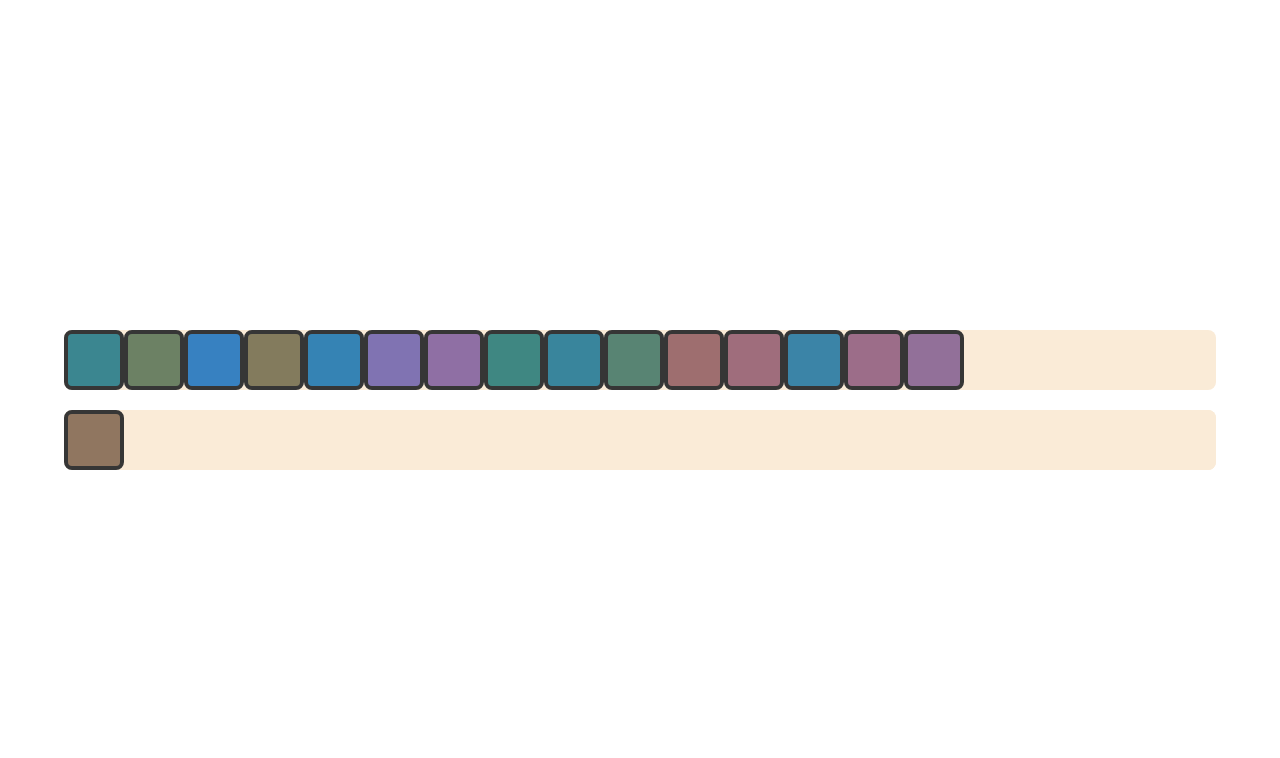
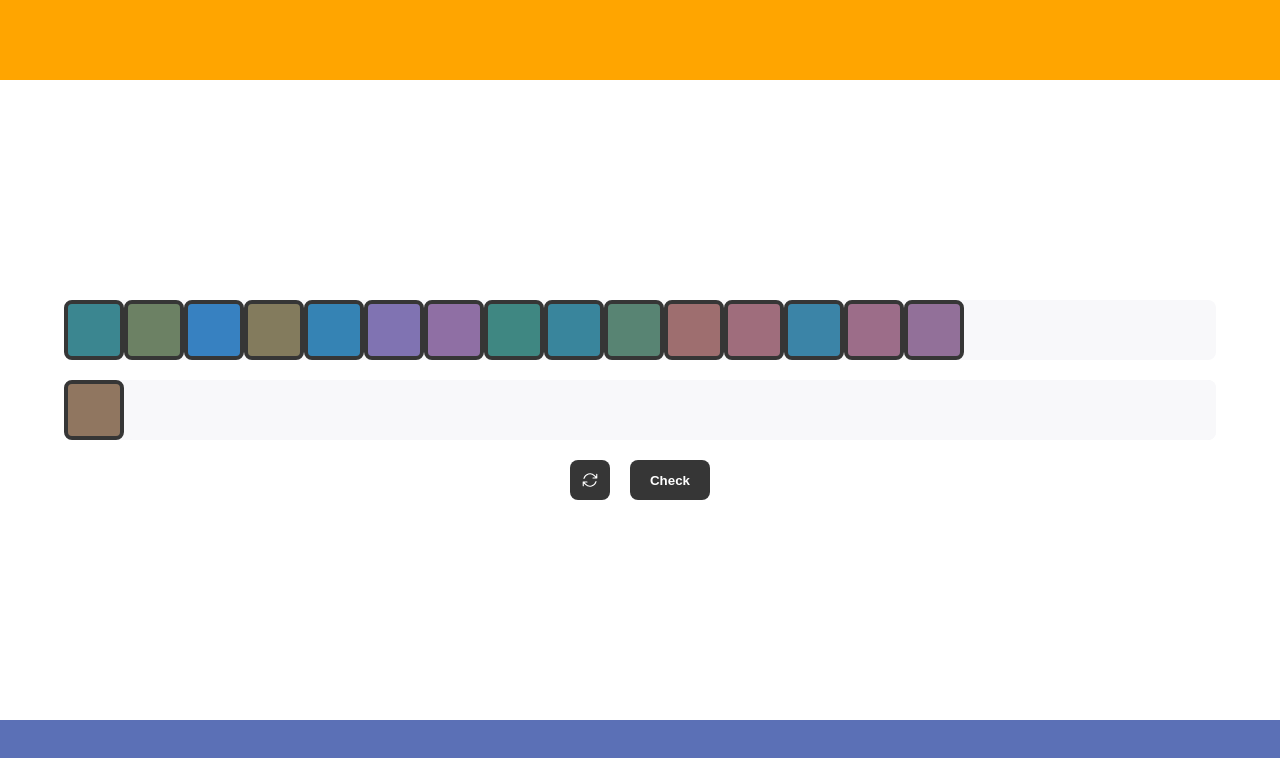
Before and after one commit to mbrydges/farnsworth-d-15-color-blind-test, a Next.js app: page / in a window 1280 px wide. Shown: the top 758 px of the page. Built offline with nearby package versions, Linux system fonts and the light colour scheme.

Commit message:
add layout

```diff
--- /dev/null
+++ b/src/app/components/Context.tsx
@@ -0,0 +1,103 @@
+'use client'
+import { initialData } from '../initialData.js'
+import { DragDropContext, DropResult } from 'react-beautiful-dnd'
+import { Colors, Rows } from '@/global.js'
+import List from './List'
+import { useState } from 'react'
+
+const shuffle = (array: string[]) => {
+  return array.sort(() => Math.random() - 0.5)
+}
+
+const initColor = (arrayStart: string[]) => {
+  shuffle((initialData.rows as Rows)['row-1'].colorIds)
+  const colorId = arrayStart[0]
+  const color = (initialData.colors as Colors)[colorId]
+  arrayStart.splice(0, 1)
+  return color.color
+}
+
+let color = initColor((initialData.rows as Rows)['row-1'].colorIds)
+
+export default function Context() {
+  const [state, setState] = useState(initialData)
+
+  const onDragEnd = (result: DropResult) => {
+    const { destination, source, draggableId } = result
+
+    if (!destination) {
+      return
+    }
+
+    if (
+      destination.droppableId === source.droppableId &&
+      destination.index === source.index
+    ) {
+      return
+    }
+
+    const start = (state.rows as Rows)[source.droppableId]
+    const finish = (state.rows as Rows)[destination.droppableId]
+
+    // Moving within same list
+    if (start == finish) {
+      const newColorIds = Array.from(start.colorIds)
+      newColorIds.splice(source.index, 1)
+      newColorIds.splice(destination.index, 0, draggableId)
+
+      const newRow = {
+        ...start,
+        colorIds: newColorIds,
+      }
+      const newState = {
+        ...state,
+        rows: {
+          ...state.rows,
+          [newRow.id]: newRow,
+        },
+      }
+      setState(newState)
+      return
+    }
+
+    // Moving from one list to another
+    const startColorIds = Array.from(start.colorIds)
+    startColorIds.splice(source.index, 1)
+    const newStart = {
+      ...start,
+      colorIds: startColorIds,
+    }
+    const finishColorIds = Array.from(finish.colorIds)
+    finishColorIds.splice(destination.index, 0, draggableId)
+    const newFinish = {
+      ...finish,
+      colorIds: finishColorIds,
+    }
+    const newState = {
+      ...state,
+      rows: {
+        ...state.rows,
+        [newStart.id]: newStart,
+        [newFinish.id]: newFinish,
+      },
+    }
+    setState(newState)
+    return
+  }
+
+  return (
+    <>
+      <DragDropContext onDragEnd={onDragEnd}>
+        <div className="list-container">
+          {state.rowOrder.map((rowId) => {
+            const row = (state.rows as Rows)[rowId]
+            const colors = row.colorIds.map(
+              (taskId: string) => (state.colors as Colors)[taskId]
+            )
+            return <List key={row.id} row={row} colors={colors} color={color} />
+          })}
+        </div>
+      </DragDropContext>
+    </>
+  )
+}
--- /dev/null
+++ b/src/app/components/Footer.tsx
@@ -0,0 +1,3 @@
+export default function Header() {
+  return <div className="footer"></div>
+}
--- /dev/null
+++ b/src/app/components/Header.tsx
@@ -0,0 +1,3 @@
+export default function Header() {
+  return <div className="header"></div>
+}
--- a/src/app/components/List.tsx
+++ b/src/app/components/List.tsx
@@ -1,12 +1,12 @@
 'use client'
 import Item from './Item'
-import { Column, Task } from '@/global'
+import { Color, Row } from '@/global'
 import dynamic from 'next/dynamic'
 
 interface Props {
   color: string
-  column: Column
-  tasks: Task[]
+  colors: Color[]
+  row: Row
 }
 
 const Droppable = dynamic(
@@ -17,19 +17,19 @@ const Droppable = dynamic(
   { ssr: false }
 )
 
-const List = ({ column, tasks, color }: Props) => {
+const List = ({ row, colors, color }: Props) => {
   return (
-    <Droppable droppableId={column.id} direction="horizontal">
+    <Droppable droppableId={row.id} direction="horizontal">
       {(provided) => (
         <>
-          {column.id === 'column-1' ? (
+          {row.id === 'row-1' ? (
             <div
               className="list"
               ref={provided.innerRef}
               {...provided.droppableProps}
             >
-              {tasks.map((task: any, index: number) => (
-                <Item key={task.id} task={task} index={index} />
+              {colors.map((color: any, index: number) => (
+                <Item key={color.id} color={color} index={index} />
               ))}
               {provided.placeholder}
             </div>
@@ -51,8 +51,8 @@ const List = ({ column, tasks, color }: Props) => {
                 ref={provided.innerRef}
                 {...provided.droppableProps}
               >
-                {tasks.map((task: any, index: number) => (
-                  <Item key={task.id} task={task} index={index} />
+                {colors.map((color: any, index: number) => (
+                  <Item key={color.id} color={color} index={index} />
                 ))}
                 {provided.placeholder}
               </div>
--- /dev/null
+++ b/src/app/components/Toolbar.tsx
@@ -0,0 +1,29 @@
+export default function Toolbar() {
+  return (
+    <div className="toolbar">
+      <button className="button-shuffle">
+        <svg
+          xmlns="http://www.w3.org/2000/svg"
+          fill="none"
+          viewBox="0 0 24 24"
+          strokeWidth="1.5"
+          stroke="currentColor"
+          style={{
+            display: 'grid',
+            justifyContent: 'center',
+            color: '#ffffff',
+            width: '18px',
+            margin: 'auto',
+          }}
+        >
+          <path
+            strokeLinecap="round"
+            strokeLinejoin="round"
+            d="M16.023 9.348h4.992v-.001M2.985 19.644v-4.992m0 0h4.992m-4.993 0 3.181 3.183a8.25 8.25 0 0 0 13.803-3.7M4.031 9.865a8.25 8.25 0 0 1 13.803-3.7l3.181 3.182m0-4.991v4.99"
+          />
+        </svg>
+      </button>
+      <button className="button-check">Check</button>
+    </div>
+  )
+}
--- a/src/app/globals.css
+++ b/src/app/globals.css
@@ -2,16 +2,36 @@ html,
 body {
   margin: 0;
   padding: 0;
-
   max-width: 100vw;
   height: 100vh;
-  display: grid;
-  align-items: center;
 }
 
-body {
+.header {
+  display: flex;
+  align-items: center;
+  height: 80px;
+  width: 100%;
+  background-color: orange;
+}
+
+.content {
+  display: flex;
+  flex-direction: column;
+  justify-content: center;
+  gap: 20px;
+  height: calc(100% - 160px);
   padding-left: 5vw;
   padding-right: 5vw;
+}
+
+.footer {
+  display: flex;
+  align-items: center;
+  position: fixed;
+  bottom: 0;
+  height: 80px;
+  width: 100%;
+  background-color: rgb(91, 112, 182);
 }
 
 .item {
@@ -27,13 +47,39 @@ body {
   display: flex;
   align-items: center;
   height: 60px;
-  max-width: 90vw;
   width: 100%;
-  background-color: antiquewhite;
   border-radius: 8px;
+  background-color: rgb(248, 248, 250);
 }
 
 .list-container {
   display: grid;
   gap: 20px;
 }
+
+.toolbar {
+  display: flex;
+  justify-content: center;
+  gap: 20px;
+  width: 100%;
+}
+
+.button-check,
+.button-shuffle {
+  border: none;
+  border-radius: 8px;
+  height: 40px;
+  width: fit-content;
+  background-color: #363636;
+  cursor: pointer;
+}
+
+.button-shuffle {
+  width: 40px;
+}
+
+.button-check {
+  color: white;
+  font-weight: 700;
+  width: 80px;
+}
--- /dev/null
+++ b/src/app/initialData.js
@@ -0,0 +1,32 @@
+export const initialData = {
+  colors: {
+    'color-1': { id: 'color-1', color: "#3781C1" },
+    'color-2': { id: 'color-2', color: "#3583B4" },
+    'color-3': { id: 'color-3', color: "#3B84A7" },
+    'color-4': { id: 'color-4', color: "#39859C" },
+    'color-5': { id: 'color-5', color: "#3B8690" },
+    'color-6': { id: 'color-6', color: "#3F8782" },
+    'color-7': { id: 'color-7', color: "#588473" },
+    'color-8': { id: 'color-8', color: "#6C8164" },
+    'color-9': { id: 'color-9', color: "#837B5D" },
+    'color-10': { id: 'color-10', color: "#907660" },
+    'color-11': { id: 'color-11', color: "#9E6E6F" },
+    'color-12': { id: 'color-12', color: "#9F6D7C" },
+    'color-13': { id: 'color-13', color: "#9C6D89" },
+    'color-14': { id: 'color-14', color: "#927099" },
+    'color-15': { id: 'color-15', color: "#8F6FA4" },
+    'color-16': { id: 'color-16', color: "#8073B2" }
+  },
+  rows: {
+    'row-1': {
+      id: 'row-1',
+      colorIds: ['color-1', 'color-2', 'color-3', 'color-4', 'color-5', 'color-6', 'color-7', 'color-8', 'color-9', 'color-10', 'color-11', 'color-12', 'color-13', 'color-14', 'color-15', 'color-16'],
+    },
+    'row-2': {
+      id: 'row-2',
+      colorIds: [],
+    },
+  },
+  // Facilitate reordering of columns
+  rowOrder: ['row-1', 'row-2']
+};
--- a/src/app/initialTasks.js
+++ /dev/null
@@ -1,32 +0,0 @@
-export const initialData = {
-  tasks: {
-    'task-1': { id: 'task-1', color: "#3781C1" },
-    'task-2': { id: 'task-2', color: "#3583B4" },
-    'task-3': { id: 'task-3', color: "#3B84A7" },
-    'task-4': { id: 'task-4', color: "#39859C" },
-    'task-5': { id: 'task-5', color: "#3B8690" },
-    'task-6': { id: 'task-6', color: "#3F8782" },
-    'task-7': { id: 'task-7', color: "#588473" },
-    'task-8': { id: 'task-8', color: "#6C8164" },
-    'task-9': { id: 'task-9', color: "#837B5D" },
-    'task-10': { id: 'task-10', color: "#907660" },
-    'task-11': { id: 'task-11', color: "#9E6E6F" },
-    'task-12': { id: 'task-12', color: "#9F6D7C" },
-    'task-13': { id: 'task-13', color: "#9C6D89" },
-    'task-14': { id: 'task-14', color: "#927099" },
-    'task-15': { id: 'task-15', color: "#8F6FA4" },
-    'task-16': { id: 'task-16', color: "#8073B2" }
-  },
-  columns: {
-    'column-1': {
-      id: 'column-1',
-      taskIds: ['task-1', 'task-2', 'task-3', 'task-4', 'task-5', 'task-6', 'task-7', 'task-8', 'task-9', 'task-10', 'task-11', 'task-12', 'task-13', 'task-14', 'task-15', 'task-16'],
-    },
-    'column-2': {
-      id: 'column-2',
-      taskIds: [],
-    },
-  },
-  // Facilitate reordering of columns
-  columnOrder: ['column-1', 'column-2']
-};
--- a/src/app/page.tsx
+++ b/src/app/page.tsx
@@ -1,119 +1,17 @@
-'use client'
-import { initialData } from './initialTasks.js'
-import { DragDropContext, DropResult } from 'react-beautiful-dnd'
-import { Columns, Tasks } from '@/global.js'
-import List from './components/List'
-import { useState } from 'react'
-
-const shuffle = (array: string[]) => {
-  return array.sort(() => Math.random() - 0.5)
-}
-
-const initColor = (arrayStart: string[], arrayFinish: string[]) => {
-  // Use shuffle here  eventually
-  shuffle((initialData.columns as Columns)['column-1'].taskIds)
-
-  const taskId = arrayStart[0]
-  const task = (initialData.tasks as Tasks)[taskId]
-  //arrayFinish.push(arrayStart[0])
-  arrayStart.splice(0, 1)
-  return task.color
-}
-
-// Initialize second row
-
-let color = initColor(
-  (initialData.columns as Columns)['column-1'].taskIds,
-  (initialData.columns as Columns)['column-2'].taskIds
-)
-console.log('color', color)
+import Context from './components/Context'
+import Footer from './components/Footer'
+import Header from './components/Header'
+import Toolbar from './components/Toolbar'
 
 export default function Home() {
-  const [state, setState] = useState(initialData)
-
-  const onDragEnd = (result: DropResult) => {
-    const { destination, source, draggableId } = result
-
-    if (!destination) {
-      return
-    }
-
-    if (
-      destination.droppableId === source.droppableId &&
-      destination.index === source.index
-    ) {
-      return
-    }
-
-    const start = (state.columns as Columns)[source.droppableId]
-    const finish = (state.columns as Columns)[destination.droppableId]
-
-    // Moving within same list
-    if (start == finish) {
-      const newTaskIds = Array.from(start.taskIds)
-      newTaskIds.splice(source.index, 1)
-      newTaskIds.splice(destination.index, 0, draggableId)
-
-      const newColumn = {
-        ...start,
-        taskIds: newTaskIds,
-      }
-      const newState = {
-        ...state,
-        columns: {
-          ...state.columns,
-          [newColumn.id]: newColumn,
-        },
-      }
-      setState(newState)
-      return
-    }
-
-    // Moving from one list to another
-    const startTaskIds = Array.from(start.taskIds)
-    startTaskIds.splice(source.index, 1)
-    const newStart = {
-      ...start,
-      taskIds: startTaskIds,
-    }
-    const finishTaskIds = Array.from(finish.taskIds)
-    finishTaskIds.splice(destination.index, 0, draggableId)
-    const newFinish = {
-      ...finish,
-      taskIds: finishTaskIds,
-    }
-    const newState = {
-      ...state,
-      columns: {
-        ...state.columns,
-        [newStart.id]: newStart,
-        [newFinish.id]: newFinish,
-      },
-    }
-    setState(newState)
-    return
-  }
-
   return (
     <>
-      <DragDropContext onDragEnd={onDragEnd}>
-        <div className="list-container">
-          {state.columnOrder.map((columnId) => {
-            const column = (state.columns as Columns)[columnId]
-            const tasks = column.taskIds.map(
-              (taskId: string) => (state.tasks as Tasks)[taskId]
-            )
-            return (
-              <List
-                key={column.id}
-                column={column}
-                tasks={tasks}
-                color={color}
-              />
-            )
-          })}
-        </div>
-      </DragDropContext>
+      <Header />
+      <div className="content">
+        <Context />
+        <Toolbar />
+      </div>
+      <Footer />
     </>
   )
 }
```
Also changed, not shown: src/app/components/Item.tsx (+5 -5 lines), src/global.d.ts (+7 -7 lines).
